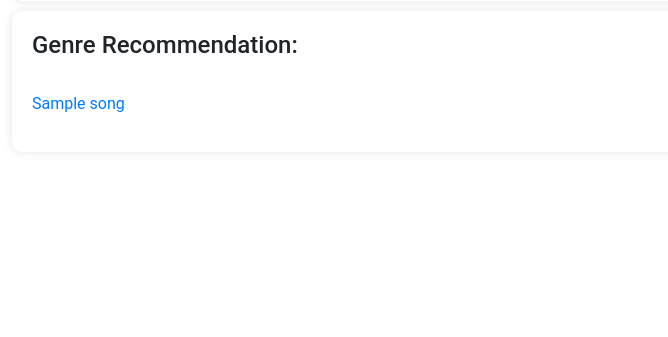
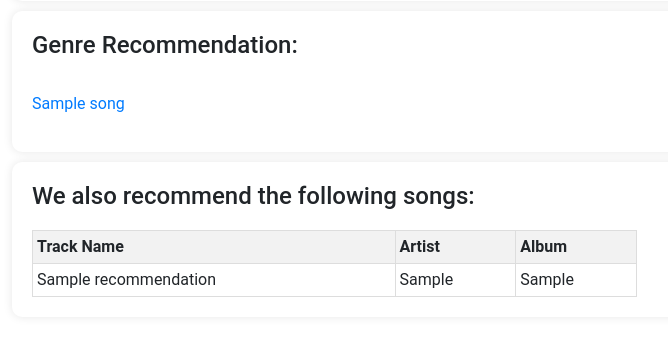
Before and after one commit to AMarinjo/song-suggest, a Flask app: template website/templates/profile.html in a window 1320 px wide. Shown: the part 614-951 px from the top of the page, without its empty margins (38-706 px from the left). Before the commit the page ends 726 px from the top, so only its background shows below. Run offline with Flask 3, Linux system fonts and the light colour scheme; the template is opened without the code that fills it: most values are stand-ins (such as "Sample title", 1, 10 or a date in 2020); parts of the project's set-up code (start-up, migrations or seed data) failed here and were passed over; some libraries are stand-ins or nearby versions.

Commit message:
edited neo4j recommendations query and added table to profile.html

```diff
--- a/website/templates/profile.html
+++ b/website/templates/profile.html
@@ -74,5 +74,26 @@
                 <p>No further songs found.</p>
             {% endif %}
         </div>
+        <div class="profile-footer">
+            <h4>We also recommend the following songs:</h4>
+            <table>
+                <thead>
+                    <tr>
+                        <th>Track Name</th>
+                        <th>Artist</th>
+                        <th>Album</th>
+                    </tr>
+                </thead>
+                <tbody>
+                    {% for recommendation in results_neo %}
+                        <tr>
+                            <td>{{ recommendation['trackName'] }}</td>
+                            <td>{{ recommendation['trackArtist'] }}</td>
+                            <td>{{ recommendation['trackAlbum'] }}</td>
+                        </tr>
+                    {% endfor %}
+                </tbody>
+            </table>
+        </div>
     </div>
 {% endblock %}
--- a/website/views.py
+++ b/website/views.py
@@ -5,6 +5,7 @@ GROUP 12 Project
 """
 from flask import Blueprint, render_template, request, flash, jsonify
 from .models import PostgresModel
+from .models import Neo4jModel
 
 views = Blueprint("views", __name__)
 
@@ -69,11 +70,14 @@ def redirect_page(suggestion):
     similar = postgres.find_recommendations(suggestion)
     artist_songs = postgres.find_by_artist(results_post[0], results_post[2])
     postgres.close()
-    results_neo = ""
+    neo = Neo4jModel()
+    results_neo = neo.recommendations(suggestion)
+    neo.close()
 
     return render_template(
         f"profile.html",
         results_post=results_post,
         artist_songs=artist_songs,
         similar_tracks=similar,
+        results_neo=results_neo
     )
```
Also changed, not shown: website/helper/neo4j_commands.py (+17 -0 lines), website/models.py (+8 -0 lines).
